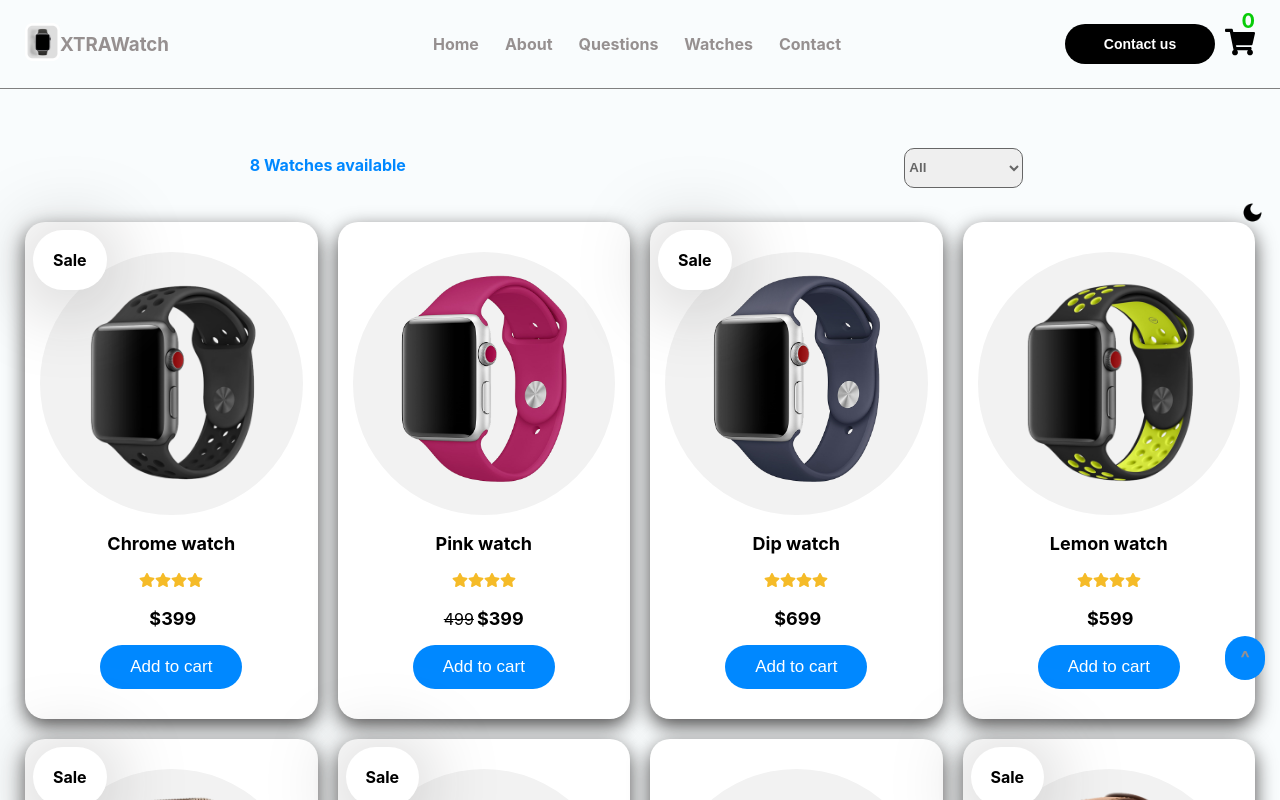
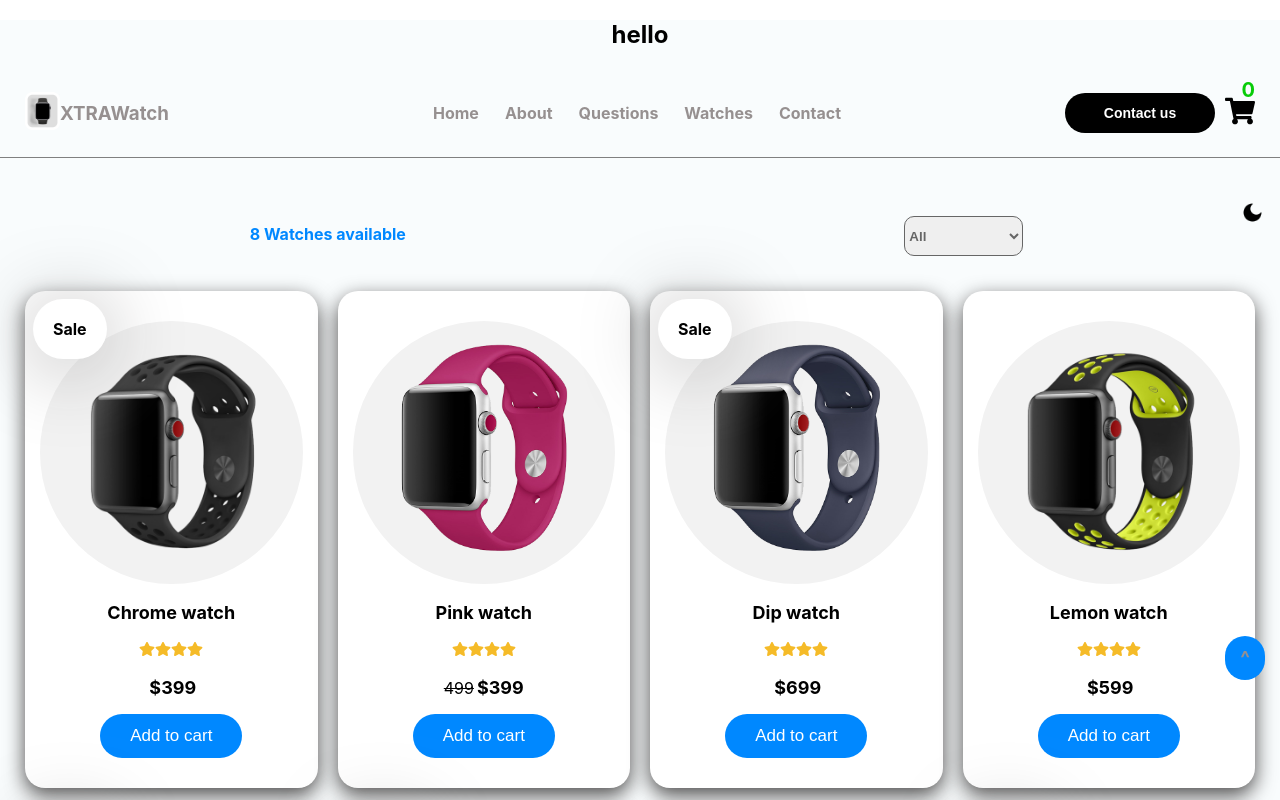
Before and after one commit to Hardexdior1/XtraWatch, a React (Create React App) app: page /WatchPage in a window 1280 px wide. Shown: the top 800 px of the page. Built offline with nearby package versions, Linux system fonts and the light colour scheme.

Commit message:
checking

```diff
--- a/src/App.js
+++ b/src/App.js
@@ -72,7 +72,7 @@ function App() {
   }, []);
 
   const addToCart = (product) => {
-    setShowMessage(true)
+    setShowMessage(true);
 
     setCart((prev) => {
       const itemExit = cart.find((item) => item.id == product.id);
@@ -84,16 +84,14 @@ function App() {
 
       let timeoutId = setTimeout(() => {
         setMessage("");
-        setShowMessage(false)
+        setShowMessage(false);
       }, 2000);
 
       setTimeout(() => {
         clearTimeout(timeoutId);
-
-
       }, 2000);
 
-      localStorage.setItem('cart',JSON.stringify([...prev,product]))
+      localStorage.setItem("cart", JSON.stringify([...prev, product]));
       return [...prev, product];
     });
   };
@@ -115,8 +113,6 @@ function App() {
     });
   };
 
-
-
   const clear = () => {
     setCart([]);
   };
@@ -125,9 +121,10 @@ function App() {
     const length = cart.map((product) => product.price == item.price);
     console.log(length);
   };
-  const[showMessage,setShowMessage]=useState(false)
+  const [showMessage, setShowMessage] = useState(false);
   return (
     <section className="App" ref={background}>
+      <h1>hello</h1>
       {mode ? (
         <img
           className="mode"
@@ -184,7 +181,7 @@ function App() {
         </Routes>
         <Footer />
       </BrowserRouter>
-      {showMessage?<p className="message">{message}</p>:''}
+      {showMessage ? <p className="message">{message}</p> : ""}
 
       <a className="top" href="#">
         ^
--- a/src/Components/Watches.jsx
+++ b/src/Components/Watches.jsx
@@ -1,8 +1,13 @@
-import React from "react";
+import React, { useEffect } from "react";
 import "../Styles/Section4.css";
 import { FaStar } from "react-icons/fa";
 
 const Watches = ({ img, name, price, normalPrice, sale, addToCart }) => {
+  useEffect(() => {
+    window.scrollTo(0, 0);
+  }, []);
+
+
   return (
     <div>
       <div className="watchSub">
```
